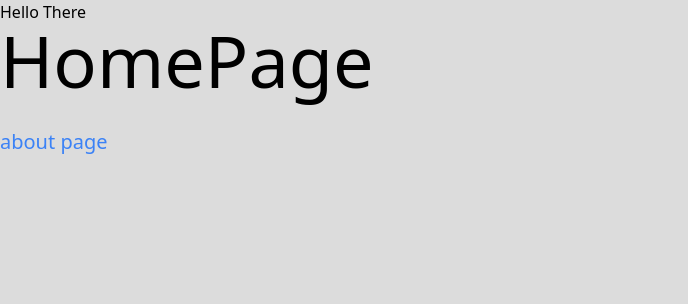
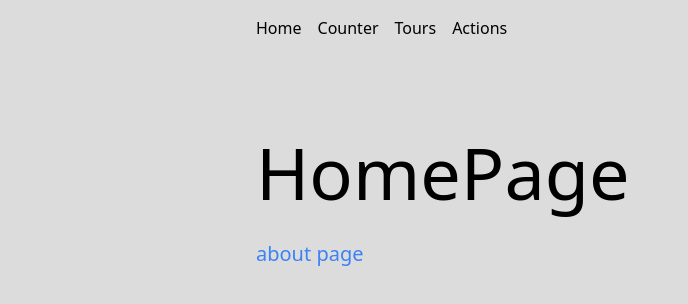
Before and after one commit to mikiyoshi/airbnb-nextjs, a Next.js app: page / in a window 1280 px wide. Shown: the top 304 px of the page, without its empty margins (0-688 px from the left). Built offline with nearby package versions, Linux system fonts and the light colour scheme.

Commit message:
13 Navbar update

```diff
--- /dev/null
+++ b/app/components/Navbar.tsx
@@ -0,0 +1,14 @@
+import Link from 'next/link';
+
+function Navbar() {
+  return (
+    <div className="max-w-3xl mx-auto py-4 flex gap-x-4">
+      <Link href="/">Home</Link>
+      <Link href="/counter">Counter</Link>
+      <Link href="/tours">Tours</Link>
+      <Link href="/actions">Actions</Link>
+    </div>
+  );
+}
+
+export default Navbar;
--- a/app/layout.tsx
+++ b/app/layout.tsx
@@ -1,3 +1,4 @@
+import Navbar from './components/Navbar';
 import './globals.css';
 
 export default function RootLayout({
@@ -8,8 +9,8 @@ export default function RootLayout({
   return (
     <html lang="en">
       <body>
-        <nav>Hello There</nav>
-        {children}
+        <Navbar />
+        <main className="max-w-3xl mx-auto py-20">{children}</main>
       </body>
     </html>
   );
```
